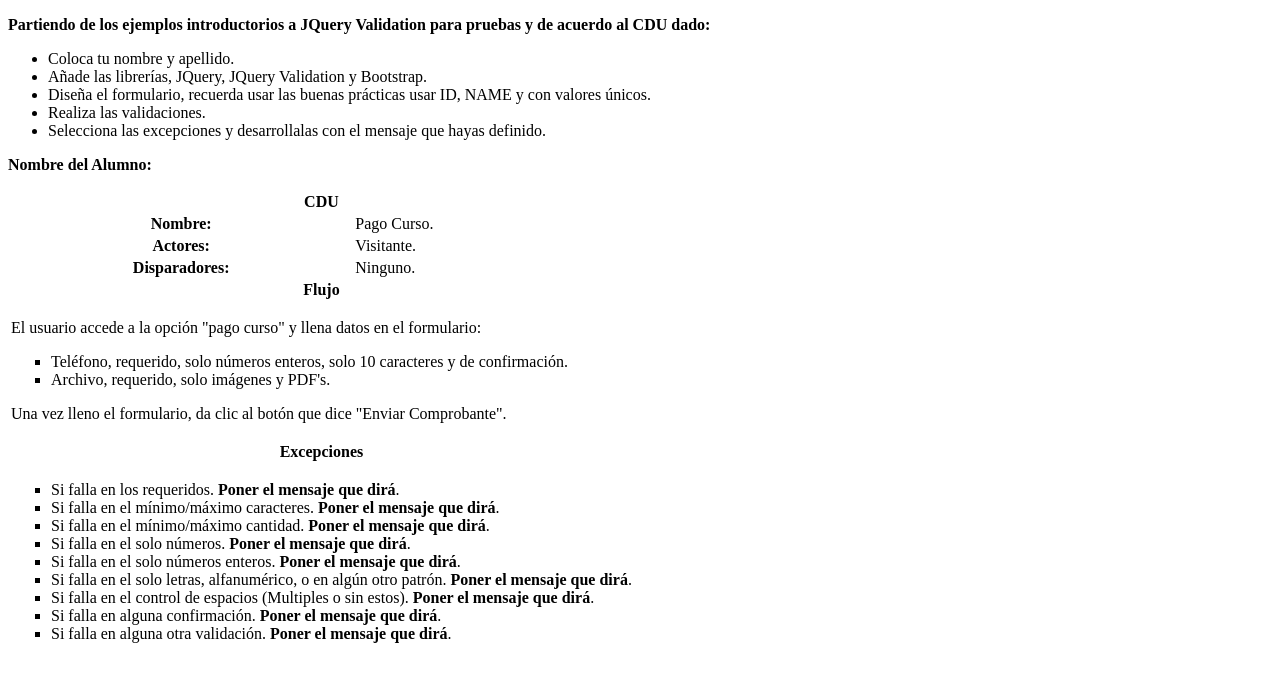
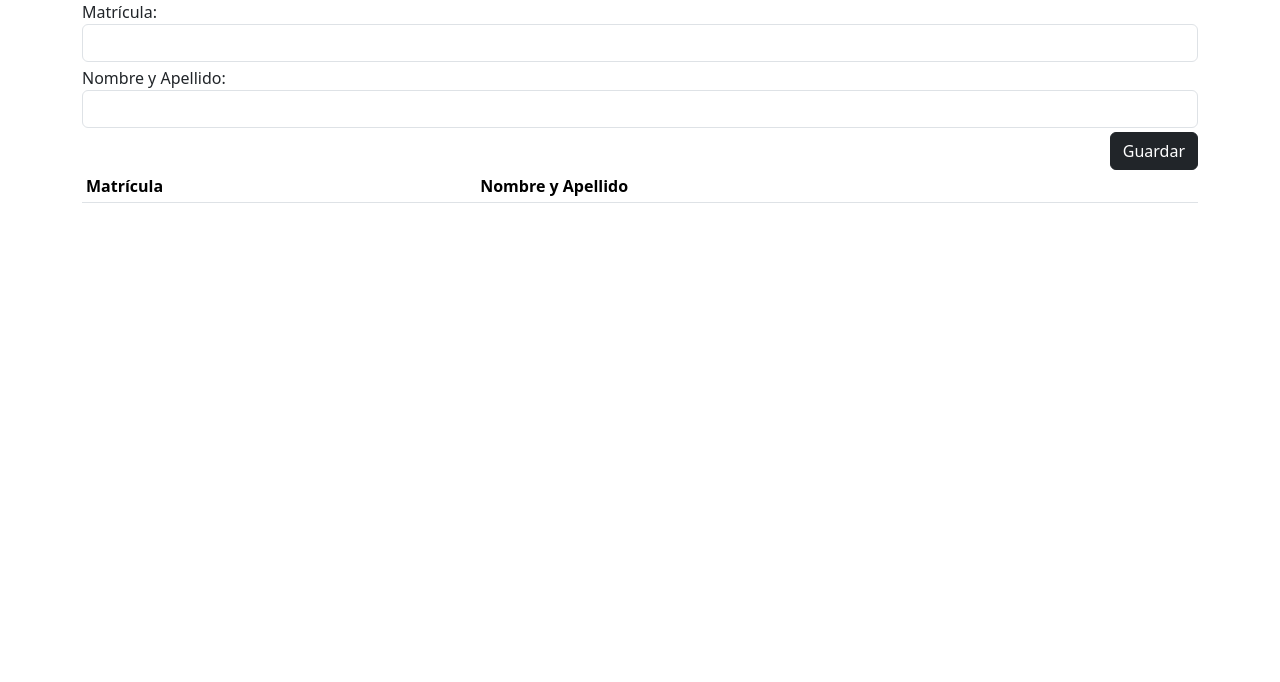
Before and after one commit to Tadexcholo/render, a Flask app: page /alumnos in a window 1280 px wide. Shown: the top 682 px of the page. Run offline with Flask 3, Linux system fonts and the light colour scheme; lists and menus that the app fills with data are empty.

Commit message:
Update alumnos.html

```diff
--- a/templates/alumnos.html
+++ b/templates/alumnos.html
@@ -4,72 +4,86 @@
     <meta charset="UTF-8">
     <meta name="viewport" content="width=device-width, initial-scale=1.0">
 
-    <title>Pago Curso</title>
+    <link href="https://cdn.jsdelivr.net/npm/bootstrap@5.3.3/dist/css/bootstrap.min.css" rel="stylesheet" integrity="sha384-QWTKZyjpPEjISv5WaRU9OFeRpok6YctnYmDr5pNlyT2bRjXh0JMhjY6hW+ALEwIH" crossorigin="anonymous">
+
+    <script src="https://code.jquery.com/jquery-3.7.1.min.js" integrity="sha256-/JqT3SQfawRcv/BIHPThkBvs0OEvtFFmqPF/lYI/Cxo=" crossorigin="anonymous"></script>
+
+    <script src="https://cdnjs.cloudflare.com/ajax/libs/jquery-validate/1.19.5/jquery.validate.min.js"></script>
+
+    <title>Alumnos</title>
 </head>
 <body>
-    <p><b>Partiendo de los ejemplos introductorios a JQuery Validation para pruebas y de acuerdo al CDU dado:</b></p>
-    <ul>
-        <li>Coloca tu nombre y apellido.</li>
-        <li>Añade las librerías, JQuery, JQuery Validation y Bootstrap.</li>
-        <li>Diseña el formulario, recuerda usar las buenas prácticas usar ID, NAME y con valores únicos.</li>
-        <li>Realiza las validaciones.</li>
-        <li>Selecciona las excepciones y desarrollalas con el mensaje que hayas definido.</li>
-    </ul>
-    <p><b>Nombre del Alumno: </b></p>
-    <!-- table index 1 -->
+    <!-- Nombre de la etiqueta Ejemplo: INPUT -->
+    <!-- # para ID -->
+    <!-- . para CLASS -->
+
+    <!-- form index 0 -->
+    <!-- #frmAlumnos -->
+    <!-- .formulario index 0 -->
+    <div class="container">
+        <form method="post" id="frmAlumnos" class="formulario">
+            <div class="mb-1">
+                <label id="lblMatriculaFA" for="txtMatriculaFA">Matrícula:</label>
+                <input type="number" name="txtMatriculaFA" id="txtMatriculaFA" class="form-control" required="true" minlength="8" maxlength="8" data-rule-digits="true">
+            </div>
+            <div class="mb-1">
+                <label id="lblNombreApellidoFA" for="txtNombreApellidoFA">Nombre y Apellido:</label>
+                <input type="text" name="txtNombreApellidoFA" id="txtNombreApellidoFA" class="form-control" required="true" minlength="10" maxlength="25">
+            </div>
+            <div class="text-end">
+                <button id="btnGuardarFA" name="btnGuardarFA" class="btn btn-dark">Guardar</button>
+            </div>
+        </form>
+        <div id="divAlumnos"></div>
+
+        <!-- table index 0 -->
         <table class="table table-sm">
             <thead>
                 <tr>
-                <th colspan="2">
-                    CDU
-                </th>
+                    <th>Matrícula</th>
+                    <th>Nombre y Apellido</th>
                 </tr>
             </thead>
-        <tbody>
-            <tr>
-                <th>Nombre:</th>
-                <td>Pago Curso.</td>
-            </tr>
-            <tr>
-                <th>Actores:</th>
-                <td>Visitante.</td>
-            </tr>
-            <tr>
-                <th>Disparadores:</th>
-                <td>Ninguno.</td>
-            </tr>
-            <tr>
-                <th colspan="2">Flujo</th>
-            </tr>
-            <tr>
-                <td colspan="2">
-                    <p>El usuario accede a la opción "pago curso" y llena datos en el formulario:</p>
-                    <ul type="square">
-                        <li>Teléfono, requerido, solo números enteros, solo 10 caracteres y de confirmación.</li>
-                        <li>Archivo, requerido, solo imágenes y PDF's.</li>
-                    </ul>
-                    <p>Una vez lleno el formulario, da clic al botón que dice "Enviar Comprobante".</p>
-                </td>
-            </tr>
-            <tr>
-                <th colspan="2">Excepciones</th>
-            </tr>
-            <tr>
-                <td colspan="2">
-                    <ul type="square">
-                        <li>Si falla en los requeridos. <b>Poner el mensaje que dirá</b>.</li>
-                        <li>Si falla en el mínimo/máximo caracteres. <b>Poner el mensaje que dirá</b>.</li>
-                        <li>Si falla en el mínimo/máximo cantidad. <b>Poner el mensaje que dirá</b>.</li>
-                        <li>Si falla en el solo números. <b>Poner el mensaje que dirá</b>.</li>
-                        <li>Si falla en el solo números enteros. <b>Poner el mensaje que dirá</b>.</li>
-                        <li>Si falla en el solo letras, alfanumérico, o en algún otro patrón. <b>Poner el mensaje que dirá</b>.</li>
-                        <li>Si falla en el control de espacios (Multiples o sin estos). <b>Poner el mensaje que dirá</b>.</li>
-                        <li>Si falla en alguna confirmación. <b>Poner el mensaje que dirá</b>.</li>
-                        <li>Si falla en alguna otra validación. <b>Poner el mensaje que dirá</b>.</li>
-                    </ul>
-                </td>
-            </tr>
-        </tbody>
+            <tbody id="tbodyAlumnos"></tbody>
         </table>
+    </div>
+
+    <script src="https://cdn.jsdelivr.net/npm/bootstrap@5.3.3/dist/js/bootstrap.bundle.min.js" integrity="sha384-YvpcrYf0tY3lHB60NNkmXc5s9fDVZLESaAA55NDzOxhy9GkcIdslK1eN7N6jIeHz" crossorigin="anonymous"></script>
+
+    <script>
+        window.addEventListener("load", function (event) {
+            $("#frmAlumnos").validate({
+                messages: {
+                    txtMatriculaFA: {
+                        required: "Ingresa la matrícula",
+                        minlength: "La matrícula es de 8 digitos",
+                        maxlength: "La matrícula es de 8 digitos",
+                        digits: "La matrícula es de solo números"
+                    },
+                    txtNombreApellidoFA: {
+                        required: "Ingresa tu nombre y apellido",
+                        minlength: "Ingresa más o 10 caracteres",
+                        maxlength: "Ingresa menos o 25 caracteres"
+                    }
+                },
+                rules: {
+                    txtMatriculaFA: {
+                        // required: true,
+                        // minlength: 8,
+                        // maxlength: 8
+                        // digits: true
+                    }
+                }
+            })
+
+            $("#frmAlumnos").submit(function (event) {
+                event.preventDefault()
+
+                $.post("/alumnos/guardar", $(this).serialize(), function (respuesta) {
+                    console.log(respuesta)
+                })
+            })
+        })
+    </script>
 </body>
 </html>
```
Lines whose indentation alone changed are shown as unchanged.
